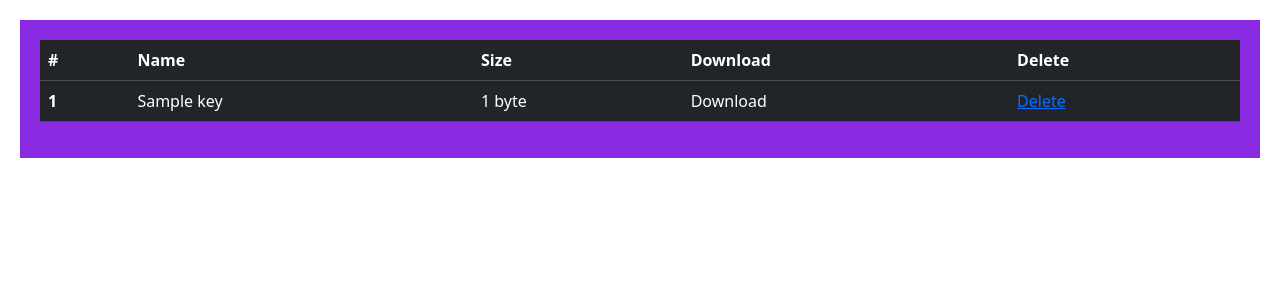
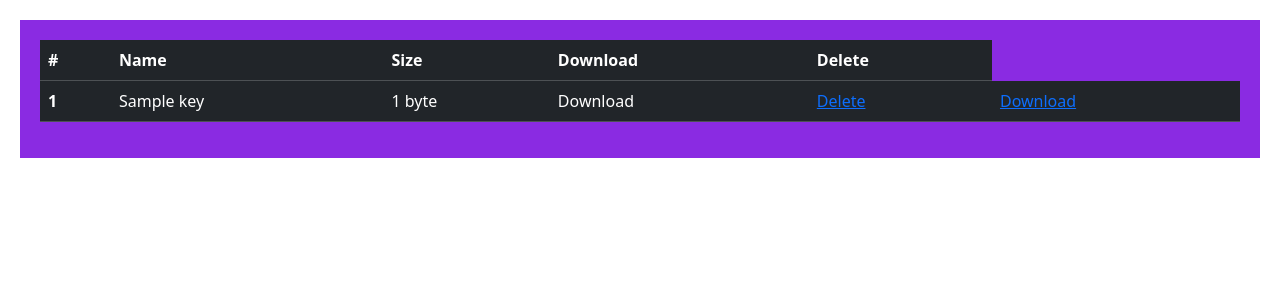
Before and after one commit to shahab-py/online-shop, a Django app: template home/templates/home/bucket.html in a window 1280 px wide. Shown: the part 56-356 px from the top of the page. Run offline with Django 4.2, Linux system fonts and the light colour scheme; the template is opened without the code that fills it: most values are stand-ins (such as "Sample title", 1, 10 or a date in 2020).

Commit message:
bucket download

```diff
--- a/bucket.py
+++ b/bucket.py
@@ -30,4 +30,10 @@ class Bucket:
         self.conn.delete_object(Bucket=settings.AWS_STORAGE_BUCKET_NAME, Key=key)
         return True
 
+
+    def download_object(self, key):
+        with open(settings.AWS_LOCAL_STORAGE + key, 'wb') as f:
+            self.conn.download_fileobj(settings.AWS_STORAGE_BUCKET_NAME, key, f)
+
+
 bucket = Bucket()
--- a/config/settings.py
+++ b/config/settings.py
@@ -149,3 +149,4 @@ AWS_S3_ENDPOINT_URL = 'https://s3.ir-thr-at1.arvanstorage.com'
 AWS_STORAGE_BUCKET_NAME = 'django-3'
 AWS_SERVICE_NAME = 's3'
 AWS_S3_FILE_OVERWRITE = False
+AWS_LOCAL_STORAGE = f'{BASE_DIR}/aws/'
--- a/home/tasks.py
+++ b/home/tasks.py
@@ -11,3 +11,8 @@ def all_bucket_objects_task():
 @shared_task
 def delete_object_task(key):
     bucket.delete_object(key)
+
+
+@shared_task
+def download_object_task(key):
+    bucket.download_object(key)
--- a/home/templates/home/bucket.html
+++ b/home/templates/home/bucket.html
@@ -19,6 +19,7 @@
         <td>{{ obj.Size|filesizeformat }}</td>
         <td>Download</td>
         <td><a href="{% url 'home:delete_obj_bucket' obj.Key %}">Delete</a></td>
+        <td><a href="{% url 'home:download_obj_bucket' obj.Key %}">Download</a></td>
     </tr>
     {% endfor %}
 
--- a/home/urls.py
+++ b/home/urls.py
@@ -6,7 +6,8 @@ app_name = 'home'
 
 bucket_urls = [
     path('', views.BucketHome.as_view(), name = 'bucket'),
-    path('delete_obj_bucket/<str:key>', views.DeleteBucketObject.as_view(), name = 'delete_obj_bucket'),
+    path('delete_obj/<str:key>', views.DeleteBucketObject.as_view(), name = 'delete_obj_bucket'),
+    path('download_obj/<str:key>', views.DownloadBucketObject.as_view(), name = 'download_obj_bucket'),
 ]
 
 
--- a/home/views.py
+++ b/home/views.py
@@ -30,3 +30,9 @@ class DeleteBucketObject(View):
         tasks.delete_object_task.delay(key)
         messages.success(request,'your bucket object has been deleted', 'success')
         return redirect('home:bucket')
+
+
+class DownloadBucketObject(View):
+    def get(self, request, key):
+        tasks.download_object_task.delay(key)
+        return redirect('home:bucket')
```
Also changed, not shown: aws/asus.jpg (added).
